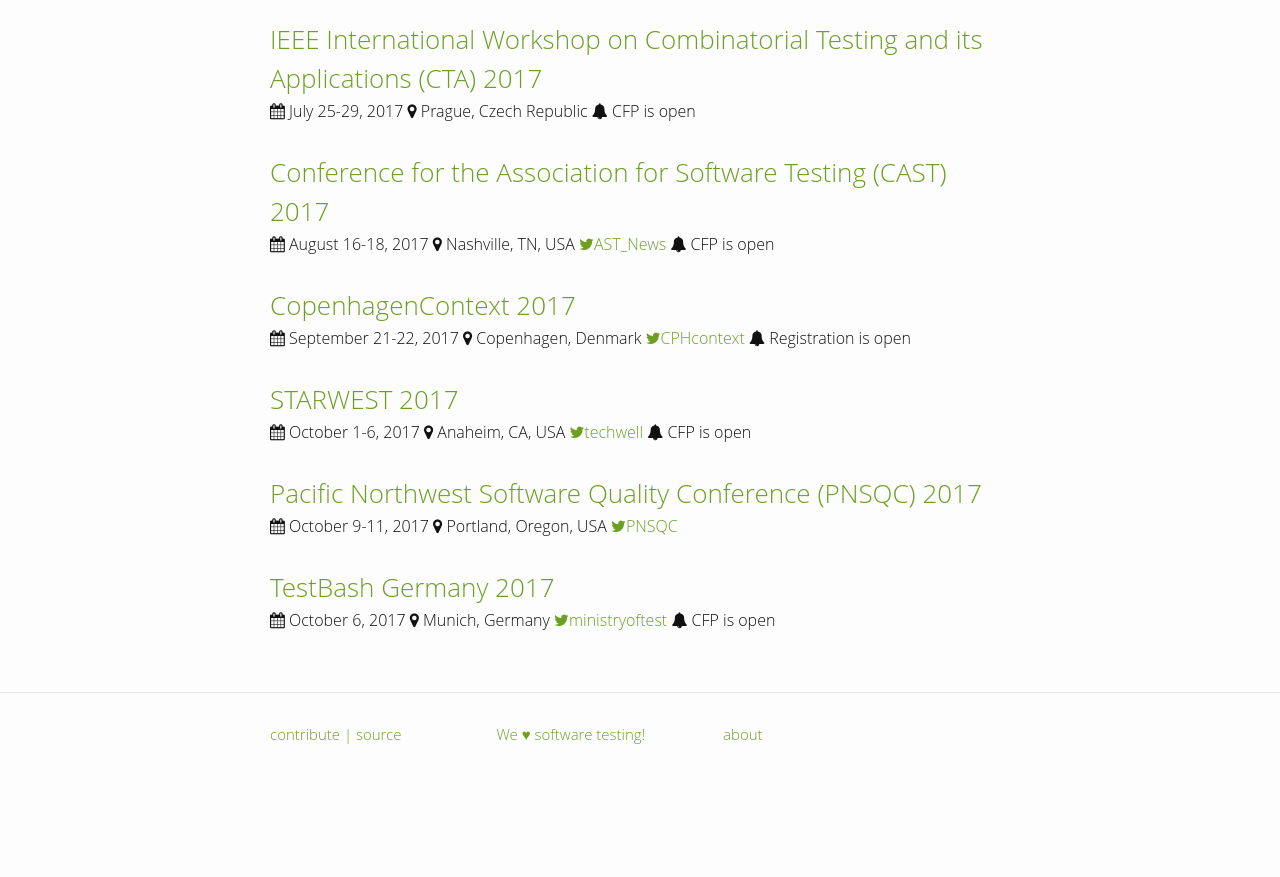
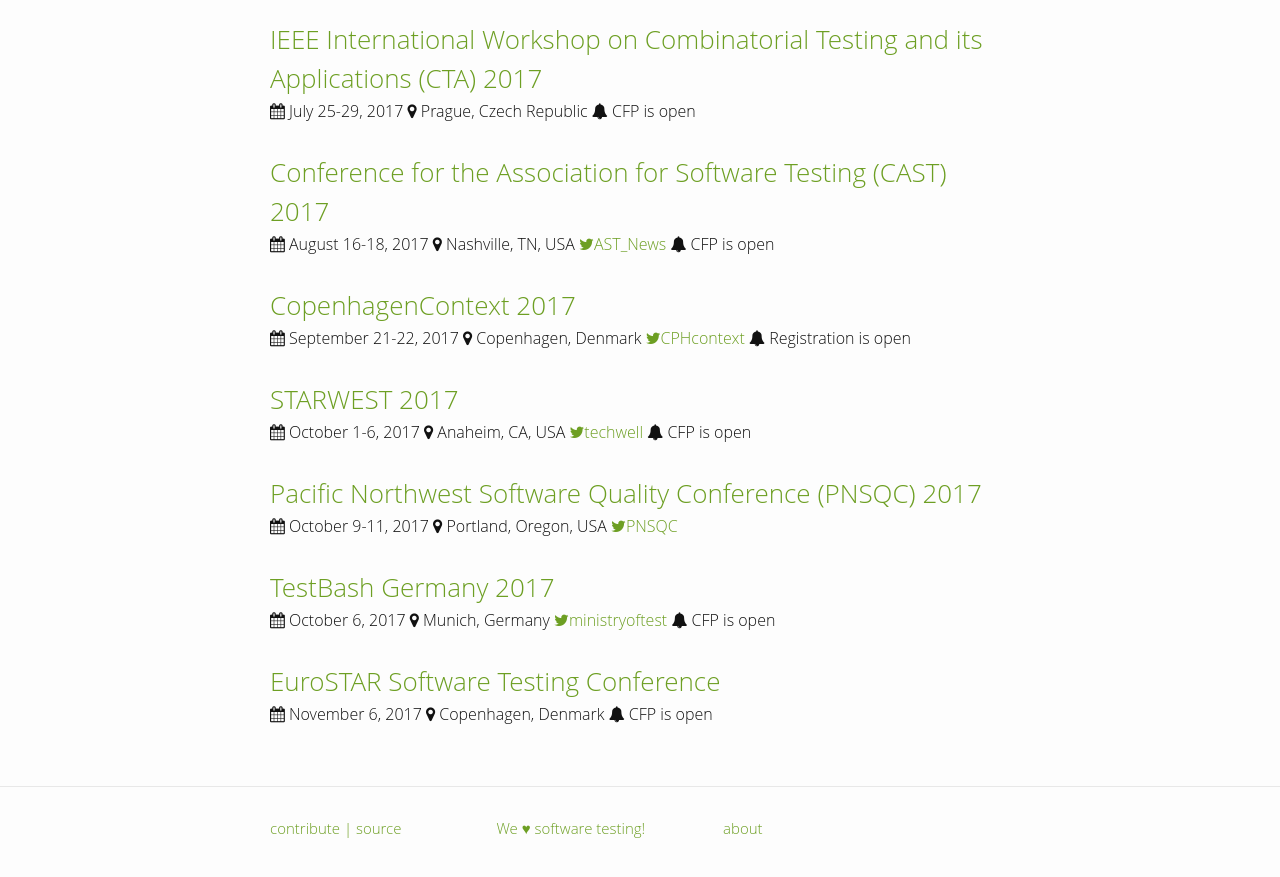
Before and after one commit to TestingConferences/testingconferences.github.io, a Jekyll site: the page built from index.html, in a window 1280 px wide and 900 px high, scrolled down 2564 px. Shown: the top 877 px of the window. Built offline with Jekyll 4.4.1, drawn with Linux system fonts in a browser that asks for light colours; before the commit the page ends 3370 px from its top, so only the background shows below that.

Commit message:
Update current.yml

```diff
--- a/_data/current.yml
+++ b/_data/current.yml
@@ -205,3 +205,9 @@
   url: http://www.ministryoftesting.com/2016/12/testbash-coming-germany/
   twitter: ministryoftest
   status: CFP is open
+
+- name: EuroSTAR Software Testing Conference
+  location: Copenhagen, Denmark
+  dates: "November 6, 2017"
+  url: https://conference.eurostarsoftwaretesting.com/
+  status: CFP is open
```
